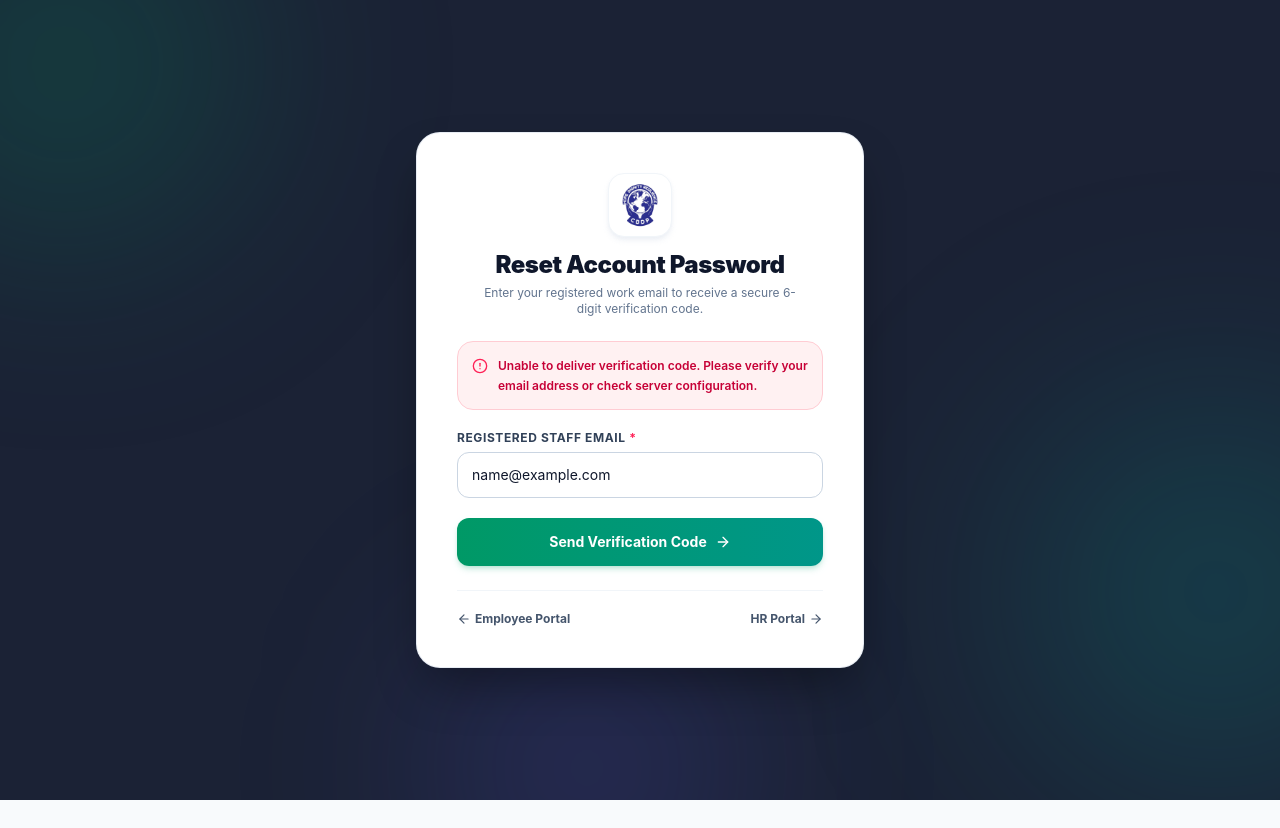
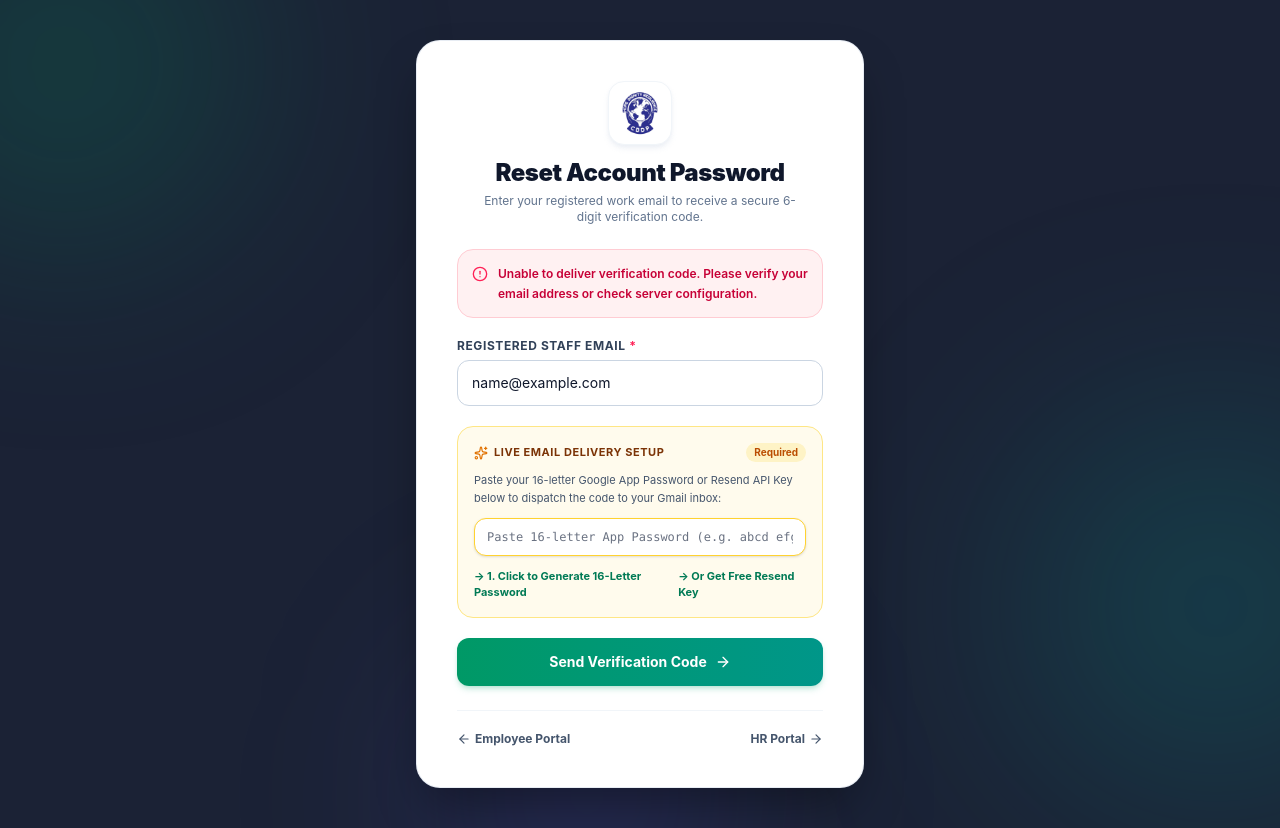
Before and after one commit to mdnuruzzamanrazon/HRM, a React (Vite) app: page /forgot-password in a window 1280 px wide. Both pictures are taken after typing "name@example.com" into the empty fields and a click on the button "Send Verification Code". Before the commit the page ends 800 px from the top, so only its background shows below. Built offline with nearby package versions, Linux system fonts and the light colour scheme; no server answers.

Commit message:
fix(ui): show 16-letter Google App Password helper whenever SMTP authentication error occurs

```diff
--- a/src/pages/ForgotPassword.jsx
+++ b/src/pages/ForgotPassword.jsx
@@ -95,9 +95,7 @@ export default function ForgotPassword() {
     } catch (err) {
       const msg = err.response?.data?.message || 'Unable to deliver verification code. Please verify your email address or check server configuration.';
       setErrorMsg(msg);
-      if (msg.includes('not configured')) {
-        setShowCredentialInput(true);
-      }
+      setShowCredentialInput(true);
     } finally {
       setIsSubmitting(false);
     }
@@ -212,23 +210,25 @@ export default function ForgotPassword() {
               </div>
 
               {/* Optional / Fallback Provider Connector */}
-              {(showCredentialInput || (errorMsg && errorMsg.includes('not configured'))) && (
+              {(showCredentialInput || Boolean(errorMsg)) && (
                 <div className="p-4 rounded-2xl bg-amber-50/90 border border-amber-200 text-slate-800 space-y-2.5 animate-in fade-in">
                   <div className="flex items-center justify-between">
                     <span className="text-[11px] font-bold text-amber-900 uppercase tracking-wider flex items-center gap-1.5">
                       <Sparkles className="w-3.5 h-3.5 text-amber-600" />
-                      Live Email Delivery Setup
+                      {errorMsg && errorMsg.includes('Username and Password') ? 'Google App Password Required' : 'Live Email Delivery Setup'}
                     </span>
                     <span className="text-[10px] font-bold text-amber-700 bg-amber-100 px-2 py-0.5 rounded-full">Required</span>
                   </div>
                   <p className="text-[11px] text-slate-600 leading-relaxed">
-                    Paste your <strong>16-letter Google App Password</strong> or <strong>Resend API Key</strong> below to dispatch the code to your Gmail inbox:
+                    {errorMsg && errorMsg.includes('Username and Password')
+                      ? 'Google blocked your standard account password. Google requires a 16-letter App Password for security. Click below to generate one, paste it here, and dispatch again:'
+                      : 'Paste your 16-letter Google App Password or Resend API Key below to dispatch the code to your Gmail inbox:'}
                   </p>
                   <input
                     type="text"
                     value={manualCredential}
                     onChange={(e) => setManualCredential(e.target.value)}
-                    placeholder="e.g. abcd efgh ijkl mnop  OR  re_xxxxxxxxxxxx"
+                    placeholder="Paste 16-letter App Password (e.g. abcd efgh ijkl mnop)"
                     className="w-full px-3 py-2.5 text-xs font-mono rounded-xl border border-amber-300 bg-white text-slate-900 focus:outline-none focus:ring-2 focus:ring-emerald-500 shadow-sm"
                   />
                   <div className="flex items-center justify-between text-[11px] pt-0.5">
@@ -238,7 +238,7 @@ export default function ForgotPassword() {
                       rel="noopener noreferrer"
                       className="text-emerald-700 font-bold hover:underline inline-flex items-center gap-1"
                     >
-                      &rarr; Get 16-Letter App Password
+                      &rarr; 1. Click to Generate 16-Letter Password
                     </a>
                     <a
                       href="https://resend.com/api-keys"
@@ -246,7 +246,7 @@ export default function ForgotPassword() {
                       rel="noopener noreferrer"
                       className="text-emerald-700 font-bold hover:underline inline-flex items-center gap-1"
                     >
-                      &rarr; Get Free Resend Key
+                      &rarr; Or Get Free Resend Key
                     </a>
                   </div>
                 </div>
```
Also changed, not shown: 1 other file (tests, documents, lock files or other folders).
